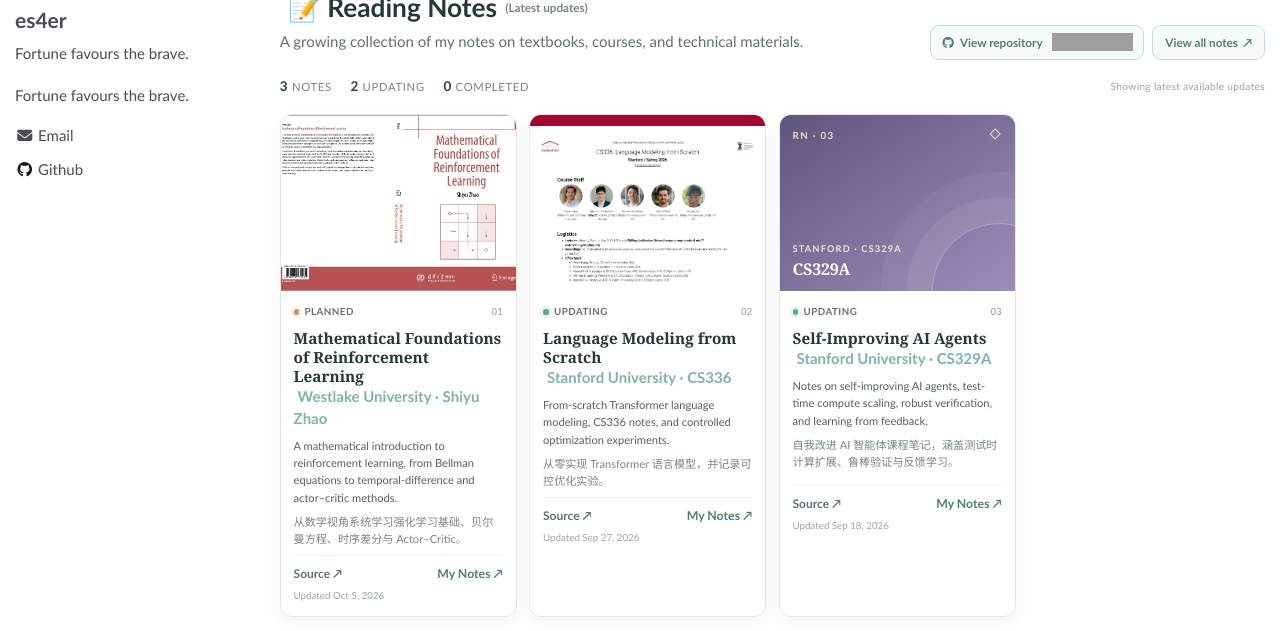
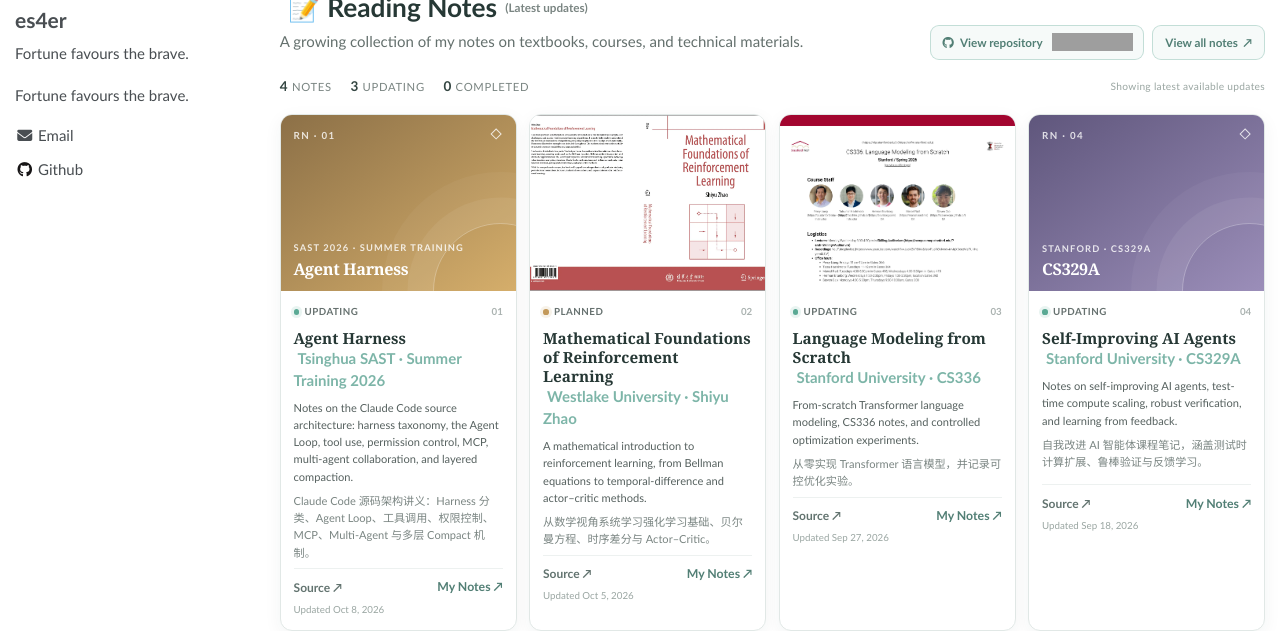
Before and after one commit to es4er/es4er.github.io, a Jekyll site: the page built from _pages/about.md, in a window 1280 px wide and 900 px high, scrolled down 862 px, cut to the strip 269-900 px from the top of the window. Built offline with Jekyll 4.4.1, drawn with Linux system fonts in a browser that asks for light colours; grey boxes are pictures that could not be loaded.

Commit message:
Add Agent Harness card to Reading Notes

```diff
--- a/_data/reading_notes.yml
+++ b/_data/reading_notes.yml
@@ -53,3 +53,21 @@
   updated_at: "2026-10-06T00:00:00+08:00"
   updated_url: "https://github.com/es4er/Reading_Notes/tree/main/Mathematical_Principles_of_Reinforcement_Learning"
   source_url: "https://shiyuzhao.westlake.edu.cn/Teaching.htm"
+
+- title: "Agent Harness"
+  short_title: "Agent Harness"
+  eyebrow: "SAST 2026 · Summer Training"
+  status: "updating"
+  status_label: "Updating"
+  cover_theme: "amber"
+  authors:
+    - name: "Tsinghua SAST · Summer Training 2026"
+      url: "https://summer26.net9.org/ai/harness/harness%E8%AE%B2%E4%B9%89/"
+  description_zh: "Claude Code 源码架构讲义：Harness 分类、Agent Loop、工具调用、权限控制、MCP、Multi-Agent 与多层 Compact 机制。"
+  description_en: "Notes on the Claude Code source architecture: harness taxonomy, the Agent Loop, tool use, permission control, MCP, multi-agent collaboration, and layered compaction."
+  notes_url: "https://github.com/es4er/Reading_Notes/tree/main/Harness"
+  github_repo: "es4er/Reading_Notes"
+  github_path: "Harness"
+  updated_at: "2026-10-09T00:00:00+08:00"
+  updated_url: "https://github.com/es4er/Reading_Notes/tree/main/Harness"
+  source_url: "https://summer26.net9.org/ai/harness/harness%E8%AE%B2%E4%B9%89/"
```
